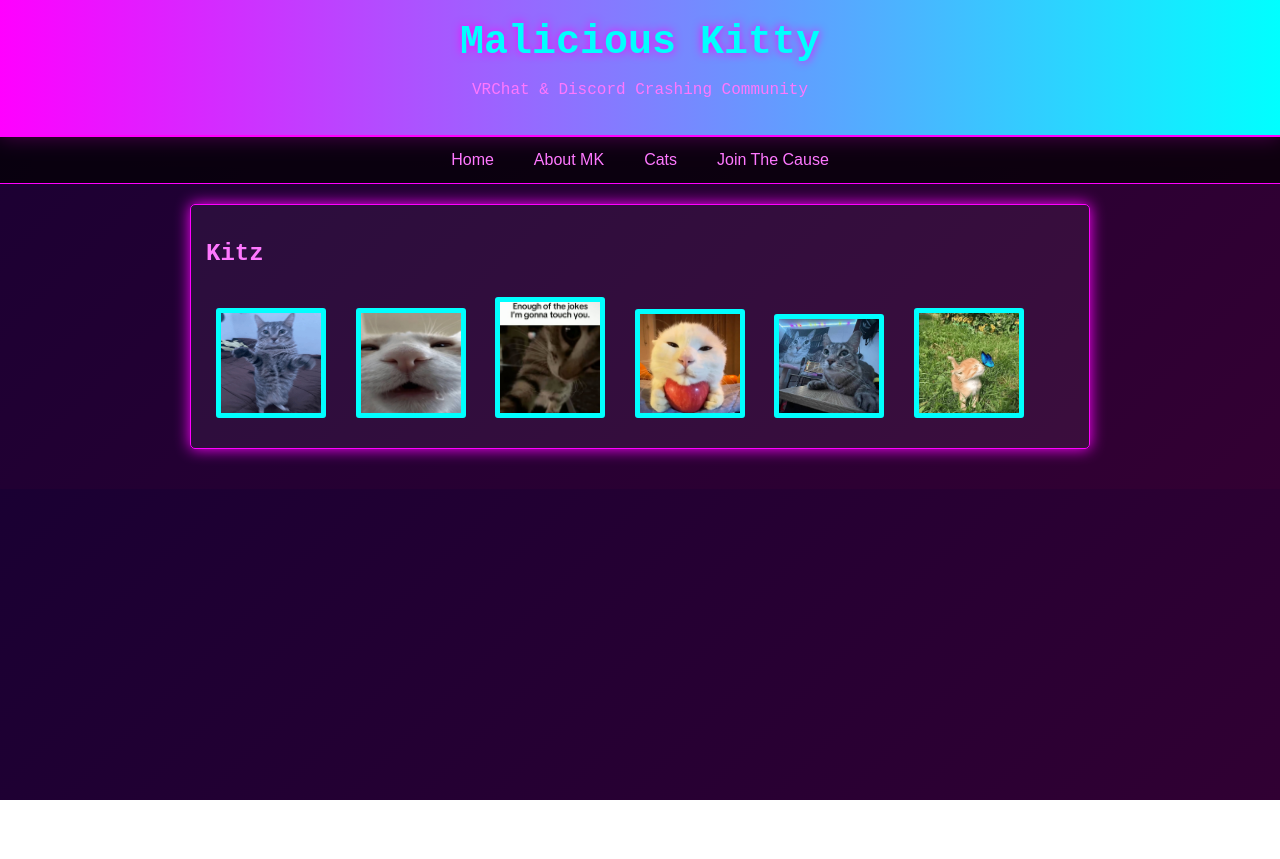
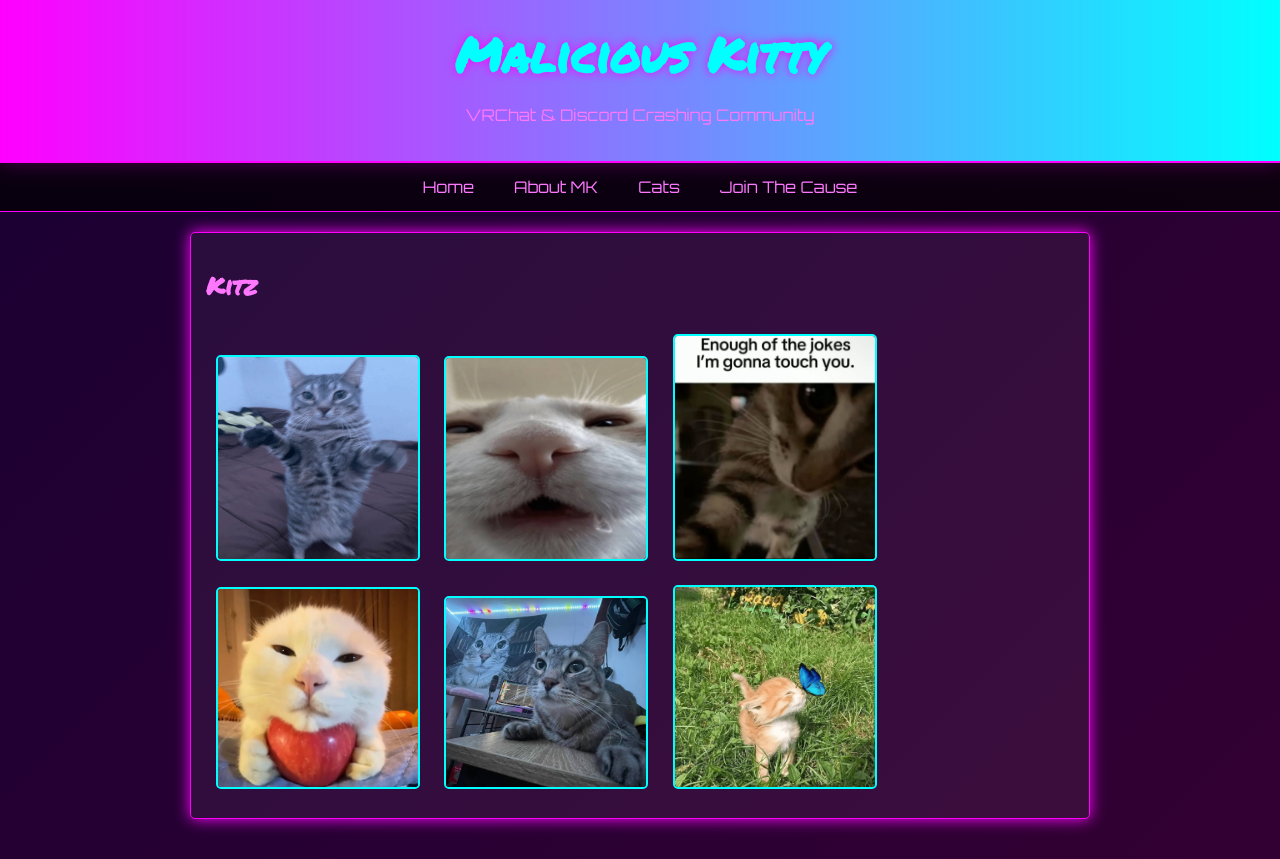
Before and after one commit to lickernicker12-ui/mk, a plain HTML site: page index.html in a window 1280 px wide. Both pictures are taken after a click on the button "Cats". Before the commit the page ends 800 px from the top, so only its background shows below. Drawn offline with Linux system fonts and the light colour scheme.

Commit message:
Update style.css

```diff
--- a/Style/style.css
+++ b/Style/style.css
@@ -1,5 +1,5 @@
 body {
-    font-family: 'Courier New', monospace;
+    font-family: 'Orbitron', monospace;
     background: linear-gradient(135deg, #1a0033, #330033);
     color: #ff77ff;
     margin: 0;
@@ -15,8 +15,9 @@ header {
 }
 
 header h1 {
+    font-family: 'Permanent Marker', cursive;
     margin: 0;
-    font-size: 2.5rem;
+    font-size: 3rem;
     color: #00ffff;
     text-shadow: 0 0 10px #ff00ff;
 }
@@ -31,6 +32,7 @@ nav {
 nav button {
     background: none;
     border: none;
+    font-family: 'Orbitron', monospace;
     color: #ff77ff;
     padding: 14px 20px;
     font-size: 1rem;
@@ -63,20 +65,25 @@ nav button:hover {
     box-shadow: 0 0 15px #ff00ff;
 }
 
+.section h2 {
+    font-family: 'Permanent Marker', cursive;
+}
+
 .ascii {
     white-space: pre;
     font-size: 10px;
+    font-family: 'Orbitron', monospace;
     color: #fff;
     text-align: center;
     margin: 20px 0;
 }
 
 .gallery img {
-    width: 100px;
+    width: 200px;
     height: auto;
     margin: 10px;
-    border: 5px solid #00ffff;
-    border-radius: 3px;
+    border: 2px solid #00ffff;
+    border-radius: 5px;
     transition: transform 0.3s, border-color 0.3s;
 }
 
@@ -93,6 +100,7 @@ nav button:hover {
     display: inline-block;
     margin: 5px;
     padding: 10px 20px;
+    font-family: 'Orbitron', monospace;
     background: #ff00ff;
     color: white;
     text-decoration: none;
```
